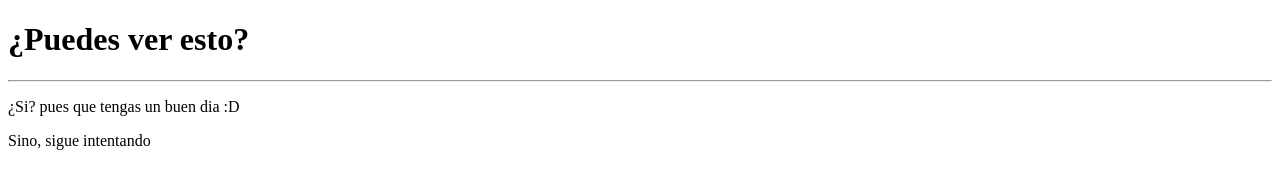
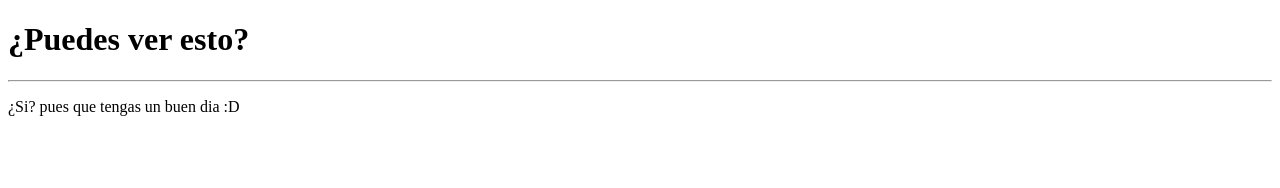
Before and after one commit to CodingWithTron/avengers, a plain HTML site: page docs/index.html in a window 1280 px wide. Drawn offline with Linux system fonts and the light colour scheme.

Commit message:
Update index.html

```diff
--- a/docs/index.html
+++ b/docs/index.html
@@ -11,8 +11,6 @@
     <hr>
     <p>¿Si? pues que tengas un buen dia :D</p>
 
-    <p>Sino, sigue intentando</p>
-
     <script src="./js/app.js"></script>
 
 </body>
```
